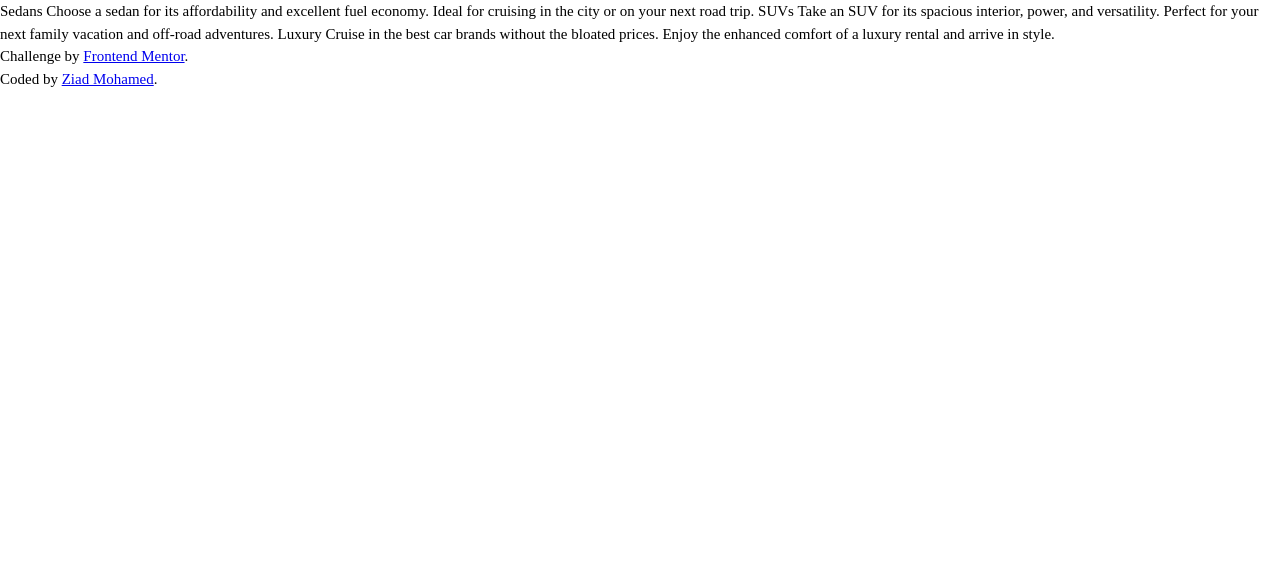
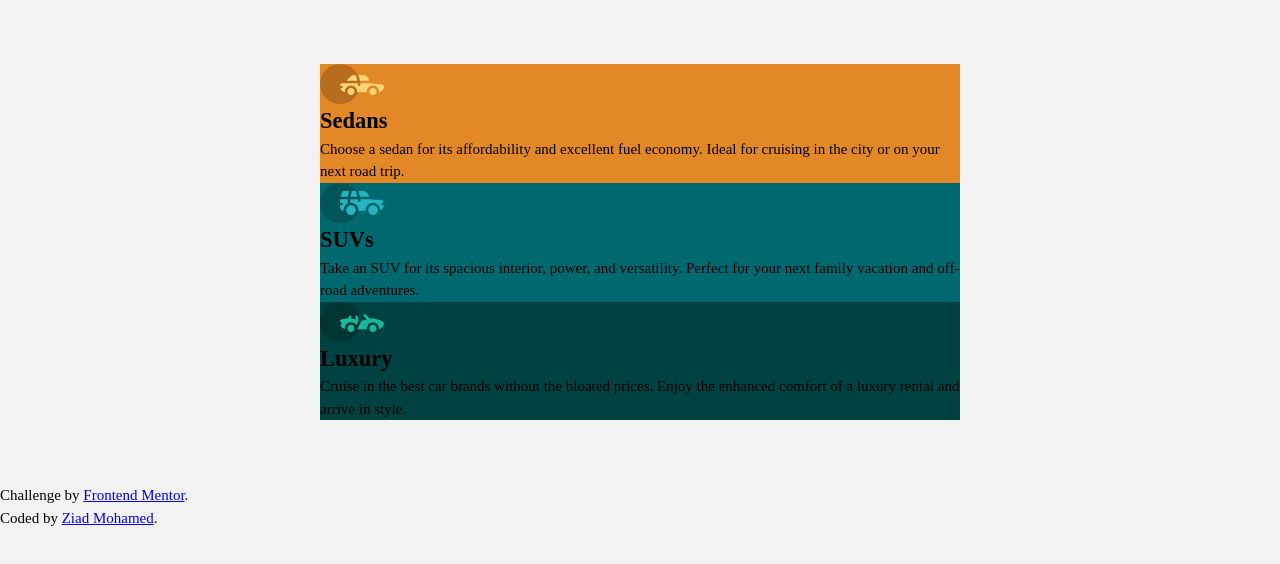
Before and after one commit to Ziad-mo205/Frontend-Mentor---3-column-preview-card, a plain HTML site: page index.html in a window 1280 px wide. Drawn offline with Linux system fonts and the light colour scheme; a web font is replaced by a local one.

Commit message:
Finish HTML file

```diff
--- a/index.html
+++ b/index.html
@@ -11,19 +11,26 @@
   <title>Frontend Mentor | 3-column preview card component</title>
 </head>
 <body>
-
-  Sedans
-  Choose a sedan for its affordability and excellent fuel economy. Ideal for cruising in the city
-  or on your next road trip.
-
-  SUVs
-  Take an SUV for its spacious interior, power, and versatility. Perfect for your next family vacation
-  and off-road adventures.
-
-  Luxury
-  Cruise in the best car brands without the bloated prices. Enjoy the enhanced comfort of a luxury
-  rental and arrive in style.
-
+  <main>
+    <section class="sedans">
+      <img src="./images/icon-sedans.svg" alt="Sedan Car">
+      <h2>Sedans</h2>
+      <p>Choose a sedan for its affordability and excellent fuel economy. Ideal for cruising in the city
+      or on your next road trip.</p>
+    </section>
+    <section class="suvs">
+      <img src="./images/icon-suvs.svg" alt="Suv Car">
+      <h2>SUVs</h2>
+      <p>Take an SUV for its spacious interior, power, and versatility. Perfect for your next family vacation
+      and off-road adventures.</p>
+    </section>
+    <section class="luxury">
+      <img src="./images/icon-luxury.svg" alt="Luxury Car">
+      <h2>Luxury</h2>
+      <p>Cruise in the best car brands without the bloated prices. Enjoy the enhanced comfort of a luxury
+      rental and arrive in style.</p>
+    </section>
+  </main>
   <footer class="attribution">
     <p>Challenge by <a href="https://www.frontendmentor.io?ref=challenge">Frontend Mentor</a>.</p>
     <p>Coded by <a href="#">Ziad Mohamed</a>.</p>
--- a/styles.css
+++ b/styles.css
@@ -16,6 +16,7 @@
     line-height: 1.5;
     -webkit-font-smoothing: antialiased;
     font-size: 0.9375rem;
+    background-color: hsl(0, 0%, 95%);
 }
 
 img, picture, video, canvas, svg {
@@ -41,3 +42,21 @@
 #root, #__next {
     isolation: isolate;
 }
+
+main {
+    width: min(90%, 40rem);
+    height: auto;
+    margin: 4rem auto;
+}
+
+.sedans {
+    background-color: hsl(31, 77%, 52%);
+}
+
+.suvs {
+    background-color: hsl(184, 100%, 22%);
+}
+
+.luxury {
+    background-color: hsl(179, 100%, 13%);
+}
```
